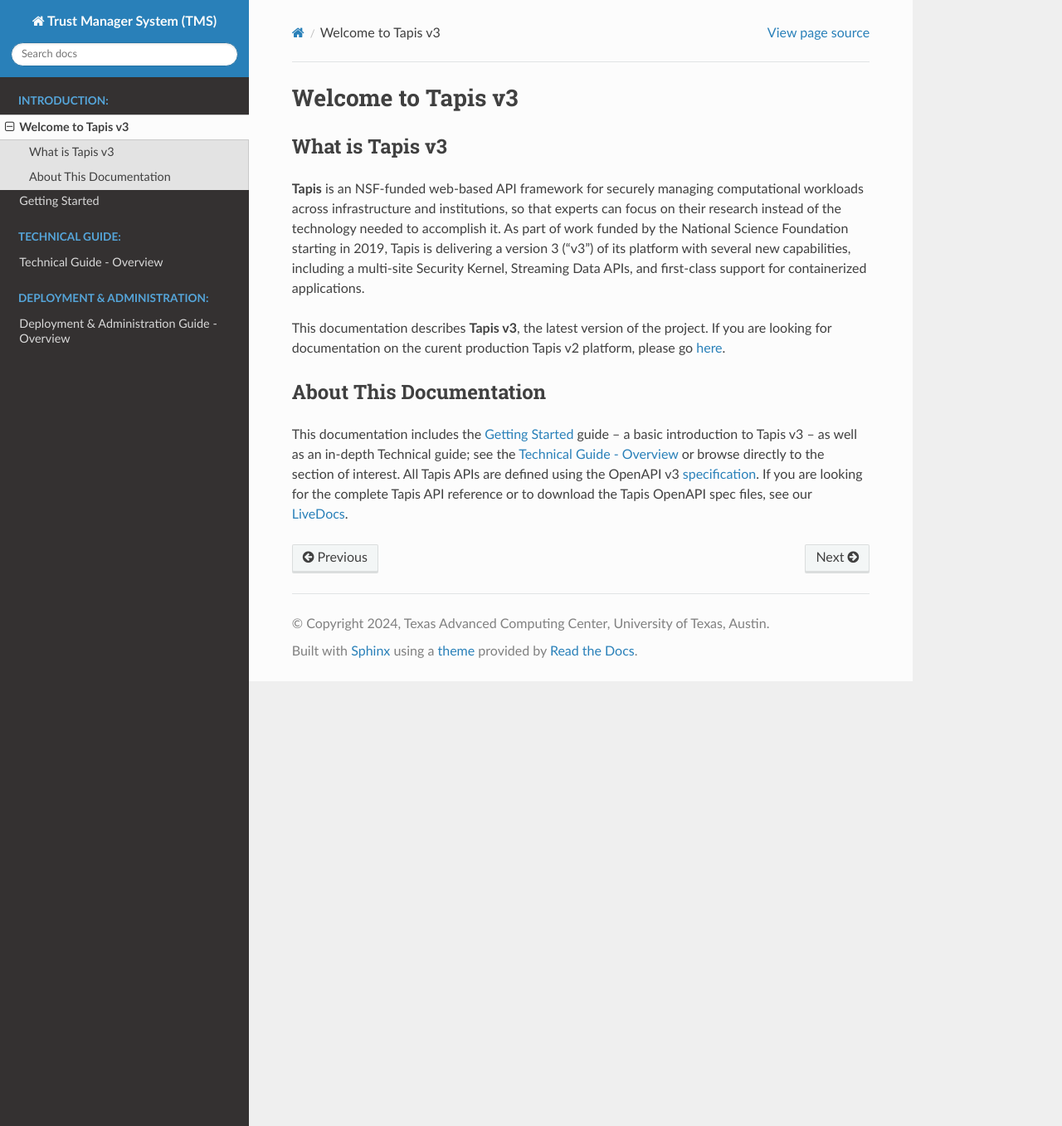
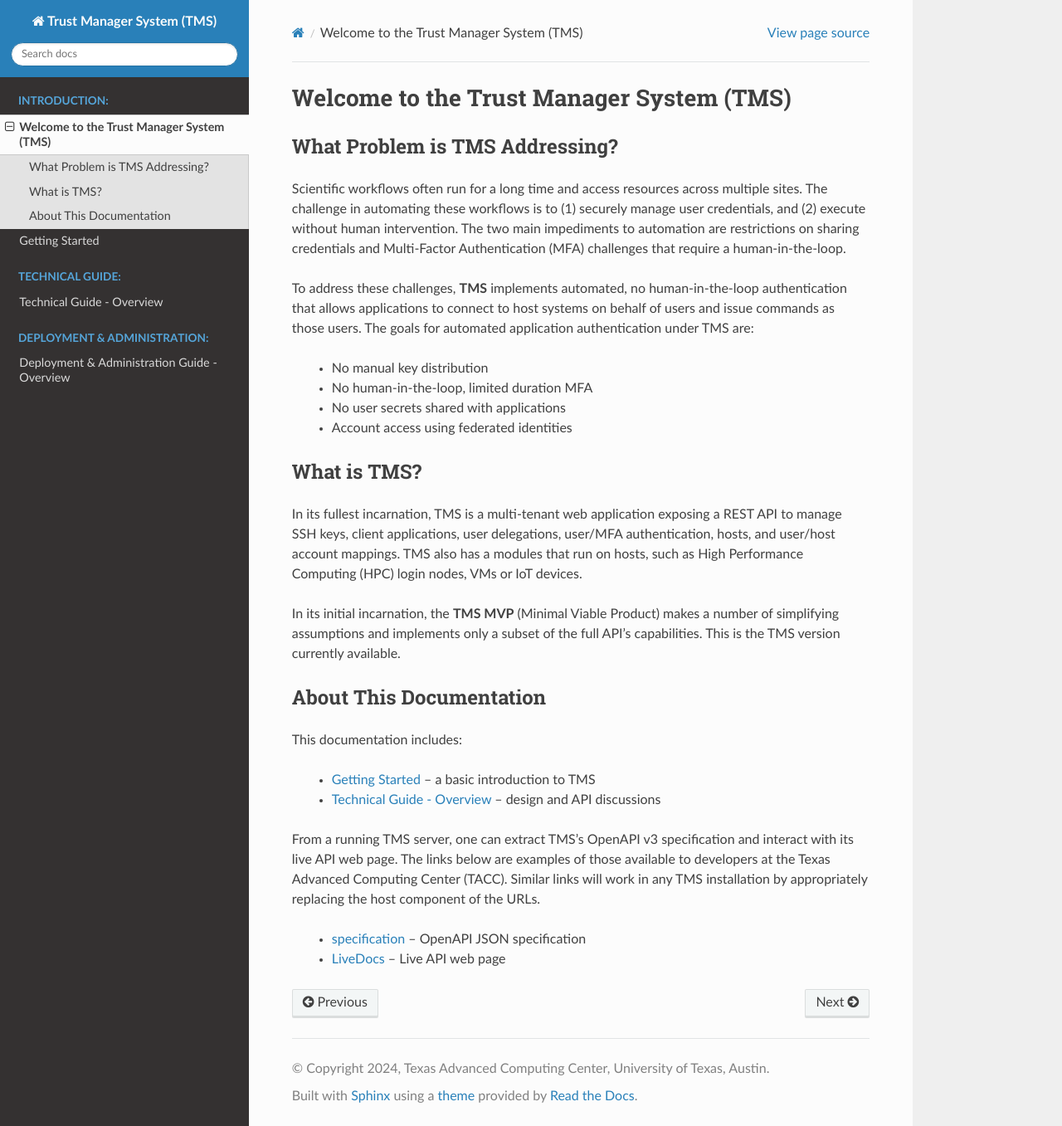
Before and after one commit to tapis-project/tms-documentation, a Sphinx documentation site: the page built from source/index.rst, in a window 1280 px wide and 1357 px high. Shown: the whole window at 83% size. Built offline with Sphinx 7.4.7 and the Read the Docs theme 3.1.0, drawn with Linux system fonts in a browser that asks for light colours.

Commit message:
more docs

```diff
--- a/source/index.rst
+++ b/source/index.rst
@@ -1,29 +1,40 @@
-===================
-Welcome to Tapis v3
-===================
+=========================================
+Welcome to the Trust Manager System (TMS)
+=========================================
 
+What Problem is TMS Addressing?
+_______________________________
 
-What is Tapis v3
-________________
+Scientific workflows often run for a long time and access resources across multiple sites. The challenge in automating these workflows is to (1) securely manage user credentials, and (2) execute without human intervention. The two main impediments to automation are restrictions on sharing credentials and Multi-Factor Authentication (MFA) challenges that require a human-in-the-loop.
 
-**Tapis** is an NSF-funded web-based API framework for  securely  managing  computational  workloads  across
-infrastructure  and  institutions,  so  that  experts  can  focus  on  their research  instead  of  the  technology
-needed  to  accomplish  it.  As part of work funded by the National Science Foundation starting in 2019, Tapis is
-delivering a version 3 (“v3”) of its platform with several  new  capabilities,  including  a  multi-site  Security
-Kernel, Streaming  Data  APIs,  and  first-class  support  for  containerized applications.
+To address these challenges, **TMS** implements automated, no human-in-the-loop authentication that allows applications to connect to host systems on behalf of users and issue commands as those users. The goals for automated application
+authentication under TMS are:
 
-This documentation describes **Tapis v3**, the latest version of the project. If you are looking for documentation on the curent production Tapis v2 platform, please go here_.
+   - No manual key distribution
+   - No human-in-the-loop, limited duration MFA
+   - No user secrets shared with applications
+   - Account access using federated identities
 
-.. _here: https://tacc-cloud.readthedocs.io/projects/agave/en/latest/agave/introduction/introduction.html
+What is TMS?
+____________
+
+In its fullest incarnation, TMS is a multi-tenant web application exposing a REST API to manage SSH keys, client applications, user delegations, user/MFA authentication, hosts, and user/host account mappings.  TMS also has a modules that run on hosts, such as High Performance Computing (HPC) login nodes, VMs or IoT devices.
+
+In its initial incarnation, the **TMS MVP** (Minimal Viable Product) makes a number of simplifying assumptions and implements only a subset of the full API's capabilities.  This is the TMS version currently available.
 
 
 About This Documentation
 ________________________
 
-This documentation includes the :doc:`getting-started/index`  guide -- a basic introduction to Tapis v3 --
-as well as an in-depth Technical guide; see the :doc:`technical/index` or browse directly to the section of interest.
-All Tapis APIs are defined using the OpenAPI v3 specification_. If you are looking for the complete Tapis API reference
-or to download the Tapis OpenAPI spec files, see our LiveDocs_.
+This documentation includes:
 
-.. _specification: https://github.com/OAI/OpenAPI-Specification/blob/master/versions/3.0.0.md
-.. _LiveDocs: https://tapis-project.github.io/live-docs/
+   - :doc:`getting-started/index` -- a basic introduction to TMS
+   - :doc:`technical/index` -- design and API discussions
+
+From a running TMS server, one can extract TMS's OpenAPI v3 specification and interact with its live API web page.  The links below are examples of those available to developers at the Texas Advanced Computing Center (TACC).  Similar links will work in any TMS installation by appropriately replacing the host component of the URLs.
+
+   - specification_ -- OpenAPI JSON specification
+   - LiveDocs_ -- Live API web page
+
+.. _specification: https://tms-server-dev.tacc.utexas.edu:3000/spec
+.. _LiveDocs: https://tms-server-dev.tacc.utexas.edu:3000
```
